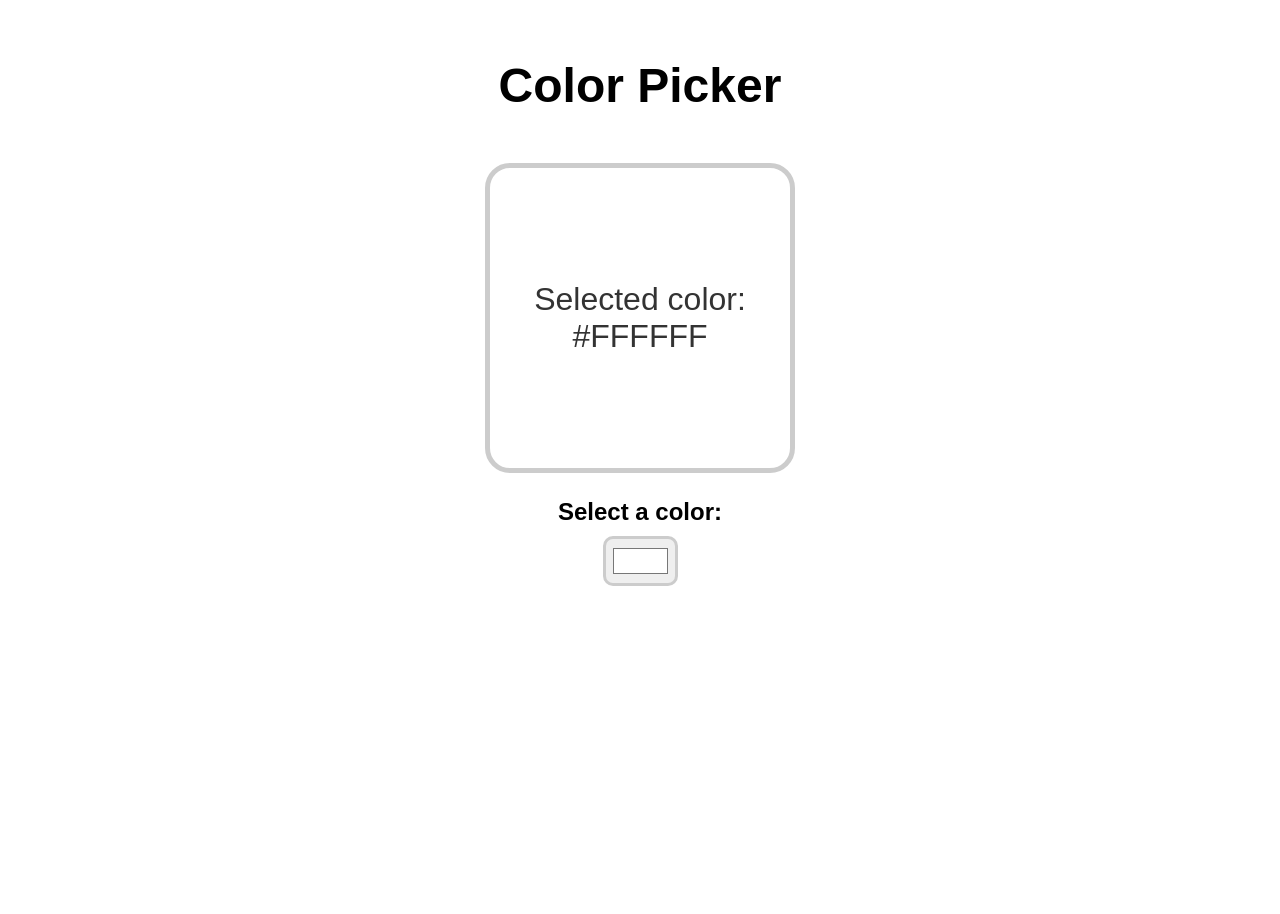
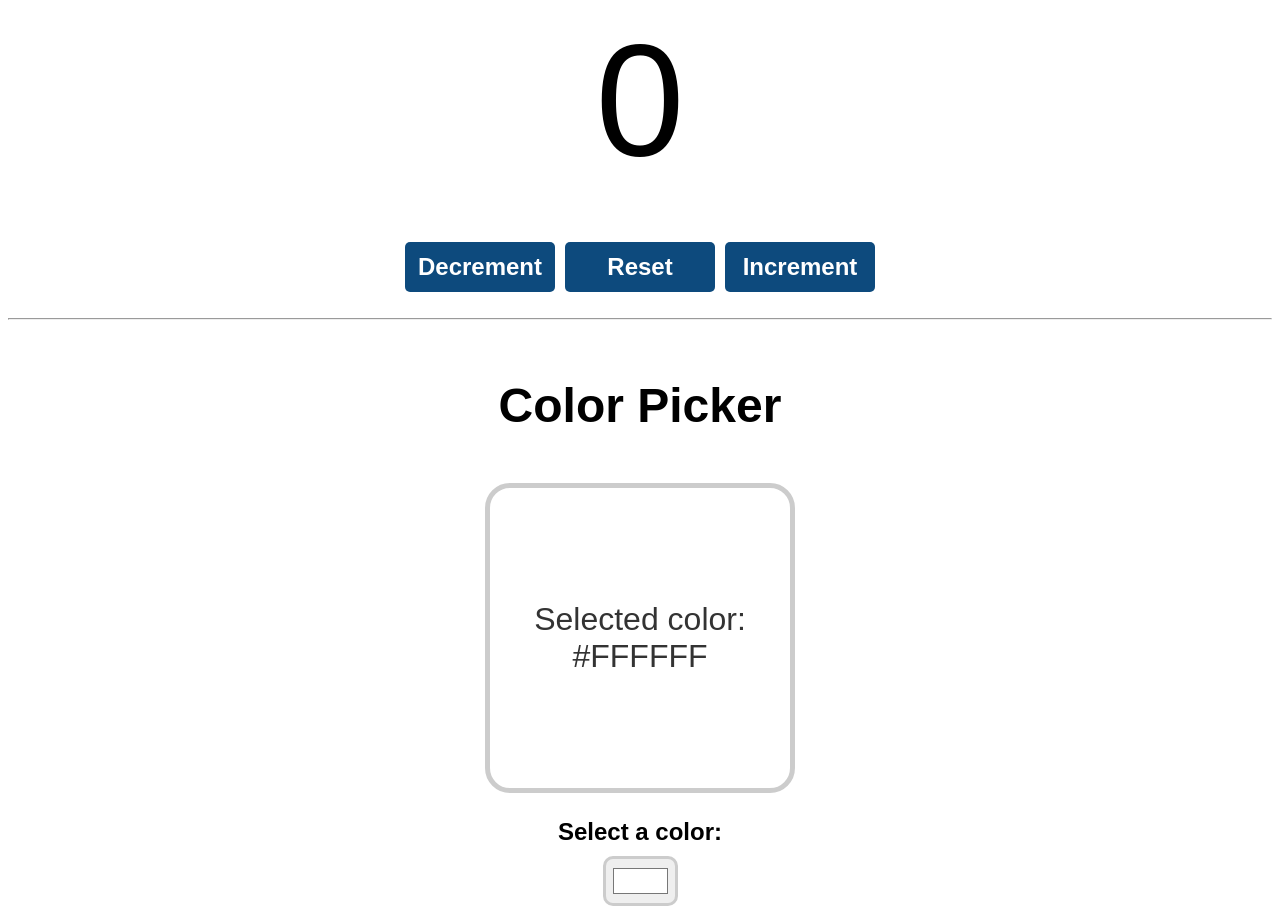
Before and after one commit to harshitxarc/fullstack-tut, a React (Vite) app: page / in a window 1280 px wide. Before the commit the page ends 800 px from the top, so only its background shows below. Built offline with nearby package versions, Linux system fonts and the light colour scheme.

Commit message:
Add new component

```diff
--- a/src/App.jsx
+++ b/src/App.jsx
@@ -2,11 +2,15 @@
 // import ProfilePicture from './ProfilePicture.jsx';
 // import Components from './Components.jsx';
 // import MyComponent from './MyComponent.jsx';
+import Counter from './Counter.jsx';
 import ColorPicker from './ColorPickerApp/ColorPicker.jsx';
 
 function App() {
   return(
   <>
+  <Counter />
+  <br />
+  <hr/>
   <ColorPicker />
   </>
   );
```
